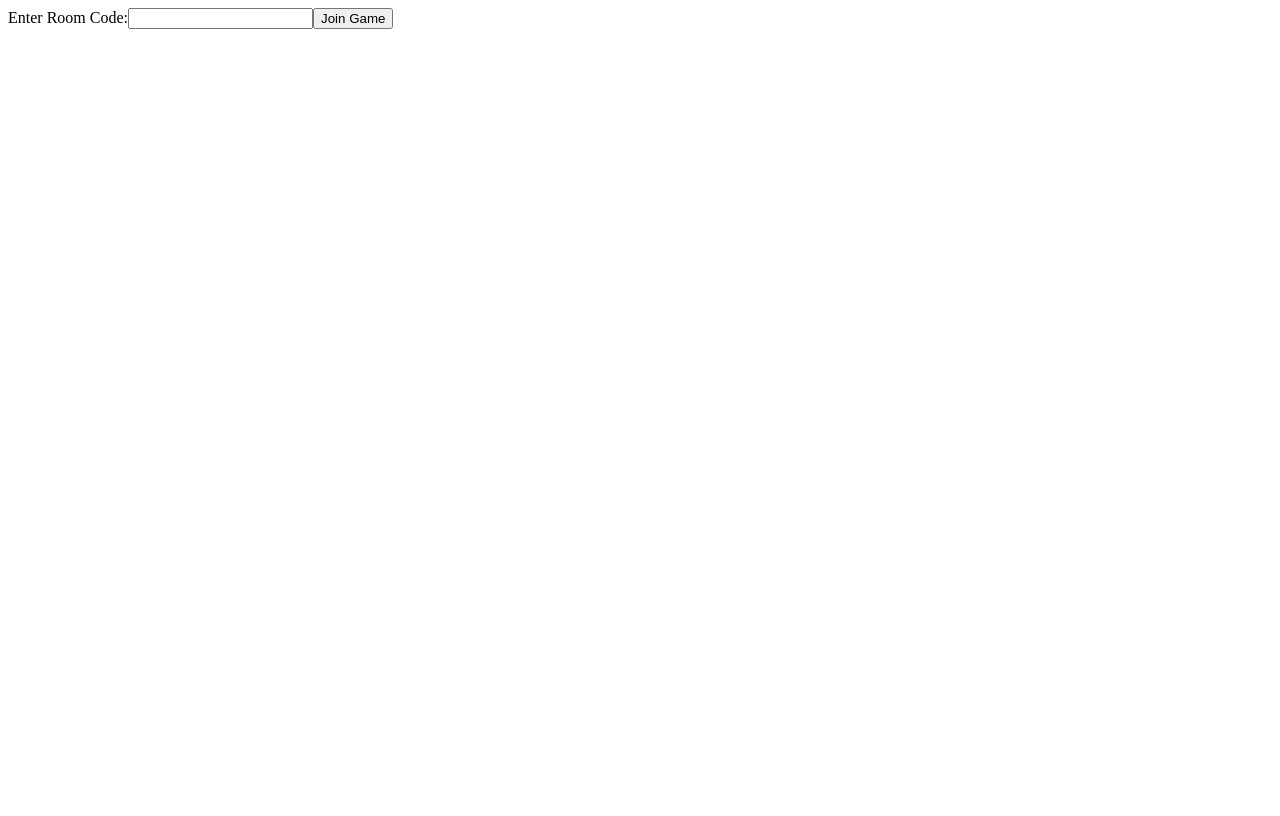
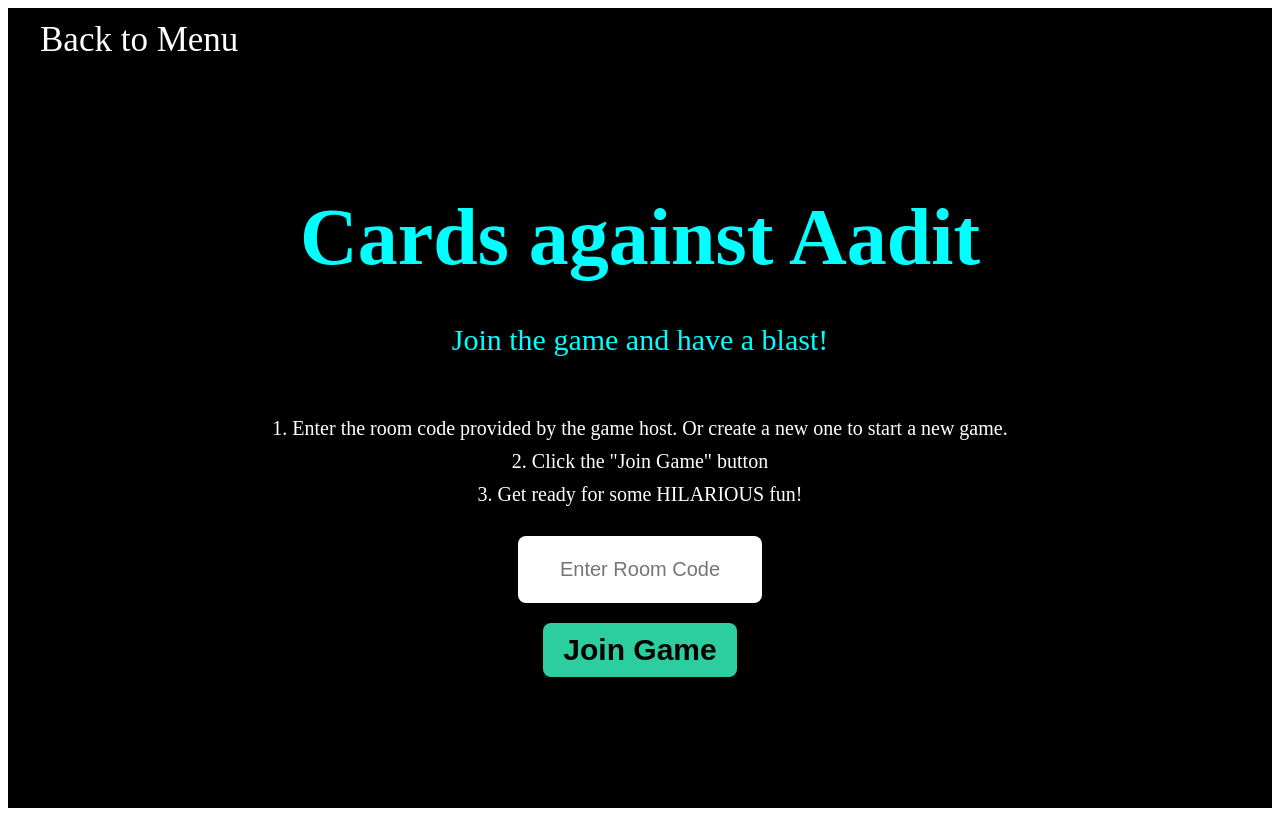
Before and after one commit to aadit6/cardsAgainstAadit, a React (Create React App) app in the folder client/: page / in a window 1280 px wide. Built offline with nearby package versions, Linux system fonts and the light colour scheme.

Commit message:
created UI fully for the join page - may change later on

```diff
--- a/client/package.json
+++ b/client/package.json
@@ -3,6 +3,10 @@
   "version": "0.1.0",
   "private": true,
   "dependencies": {
+    "@emotion/react": "^11.11.1",
+    "@emotion/styled": "^11.11.0",
+    "@mui/material": "^5.15.0",
+    "@mui/styled-engine-sc": "^6.0.0-alpha.8",
     "@testing-library/jest-dom": "^5.17.0",
     "@testing-library/react": "^13.4.0",
     "@testing-library/user-event": "^13.5.0",
--- a/client/src/components/App.jsx
+++ b/client/src/components/App.jsx
@@ -1,23 +1,15 @@
-// App.js
-
-import React, { useState } from 'react';
-import JoinGame from './joinGame';
+import React from 'react';
+import { BrowserRouter as Router, Routes, Route } from 'react-router-dom';
+import JoinGame from './JoinGame';
 
 const App = () => {
-  const [currentRoom, setCurrentRoom] = useState(null);
-
-  const handleJoin = (room) => {
-    setCurrentRoom(room);
-  };
-
   return (
-    <div>
-      {currentRoom ? (
-        <p>You are in Room: {currentRoom}</p>
-      ) : (
-        <JoinGame onJoin={handleJoin} />
-      )}
-    </div>
+    <Router>
+      <Routes>
+        <Route path="/" element={<JoinGame />} />
+        {/* Add more routes as needed */}
+      </Routes>
+    </Router>
   );
 };
 
--- /dev/null
+++ b/client/src/components/JoinGameHeader.jsx
@@ -0,0 +1,35 @@
+// JoinGameHeader.jsx
+import React from 'react';
+import styled from 'styled-components';
+
+const HeaderContainer = styled.div`
+  display: flex;
+  flex-direction: column;
+  align-items: center;
+  margin-top: 0px; /* Added margin for spacing */
+`;
+
+const GameTitle = styled.h1`
+  font-size: 80px; /* Increased font size */
+  color: #fff;
+  margin-bottom: 10px;
+  color: aqua;
+`;
+
+const GameSubtitle = styled.p`
+  font-size: 30px; /* Increased font size */
+  color: #ccc;
+  text-align: left;
+  color: aqua;
+`;
+
+const JoinGameHeader = () => {
+  return (
+    <HeaderContainer>
+      <GameTitle>Cards against Aadit</GameTitle>
+      <GameSubtitle>Join the game and have a blast!</GameSubtitle>
+    </HeaderContainer>
+  );
+};
+
+export default JoinGameHeader;
--- /dev/null
+++ b/client/src/components/JoinGameInstructions.jsx
@@ -0,0 +1,33 @@
+// JoinGameInstructions.jsx
+import React from 'react';
+import styled from 'styled-components';
+
+const InstructionsWrapper = styled.div`
+  text-align: center;
+  margin: 20px;
+`;
+
+const Instruction = styled.p`
+  font-size: 20px;
+  color: #fff;
+  text-align: centre;
+  margin: 10px;
+`;
+
+const JoinGameInstructions = () => {
+  return (
+    <InstructionsWrapper>
+      <Instruction>
+        1. Enter the room code provided by the game host. Or create a new one to start a new game.
+      </Instruction>
+      <Instruction>
+        2. Click the "Join Game" button
+      </Instruction>
+      <Instruction>
+        3. Get ready for some HILARIOUS fun!
+      </Instruction>
+    </InstructionsWrapper>
+  );
+};
+
+export default JoinGameInstructions;
--- a/client/src/components/joinGame.jsx
+++ b/client/src/components/joinGame.jsx
@@ -1,8 +1,88 @@
-// JoinGame.jsx
+// Import necessary libraries
+import React, { useRef, useState } from 'react';
+import { Link } from 'react-router-dom';
+import styled from 'styled-components';
+import axios from "axios";
+import JoinGameHeader from './JoinGameHeader';
+import JoinGameInstructions from './JoinGameInstructions';
 
-import React, { useRef, useState } from 'react';
-import axios from 'axios';
+// Styled components for styling
+const JoinGameWrapper = styled.div`
+  display: flex;
+  flex-direction: column;
+  align-items: center;
+  justify-content: center;
+  height: 100vh;
+  background-color: #000;
+`;
 
+const JoinGameForm = styled.form`
+  display: flex;
+  flex-direction: column;
+  align-items: center;
+  width: 100%; /* Increase the width */
+  max-width: 1000px; /* Set a maximum width */
+  margin: 0 auto; /* Center the form horizontally */
+`;
+
+// const JoinGameLabel = styled.label`
+//   color: #fff;
+//   font-size: 18px;
+//   margin-bottom: 10px;
+// `;
+
+const JoinGameInput = styled.input`
+  appearance: none;
+  border-radius: 8px;
+  padding: 20px;
+  border: 2px solid transparent;
+  text-align: center;
+  transition: border-color 0.25s;
+  max-width: 200px;
+  font-size: 20px;
+
+  &:focus {
+    outline: 0;
+    border-color: #2cce9f;
+  }
+`;
+
+const JoinGameButton = styled.button`
+  background: #2cce9f;
+  color: #000;
+  font-size: 30px;
+  border: 0;
+  padding: 10px 20px;
+  border-radius: 8px;
+  margin-top: 20px;
+  font-weight: bold;
+  cursor: pointer;
+  transition: opacity 0.25s;
+
+  &:hover,
+  &:focus,
+  &:disabled {
+    opacity: 0.8;
+    outline: 0;
+  }
+`;
+
+const BackButton = styled(Link)`
+  color: #fff;
+  text-decoration: none;
+  font-size: 35px;
+  position: absolute;
+  top: 20px;
+  left: 40px;
+  cursor: pointer;
+`;
+
+const ErrorMessage = styled.p`
+  color: red;
+  margin-top: 10px;
+`
+
+// JoinGame component
 const JoinGame = ({ onJoin }) => {
     const joinGameInputRef = useRef(null);
     const [errorMsg, setErrorMsg] = useState('');
@@ -13,7 +93,7 @@ const JoinGame = ({ onJoin }) => {
 
       try {
         setLoading(true);
-      const response = await axios.post('http://localhost:3001/api/checkRoom', {
+        const response = await axios.post(`http://localhost:3001/api/checkRoom`, {
           roomCode: joinGameInputRef.current.value,
         });
 
@@ -31,21 +111,24 @@ const JoinGame = ({ onJoin }) => {
     };
 
     return (
-    <div>
-      <form onSubmit={handleJoinGame}>
-        <label htmlFor="roomCode">Enter Room Code:</label>
-        <input
+      <JoinGameWrapper>
+        <BackButton to={`http://localhost:3001/menu`}>Back to Menu</BackButton>
+        <JoinGameHeader />
+        <JoinGameInstructions />
+        <JoinGameForm onSubmit={handleJoinGame}>
+          <JoinGameInput
             type="text"
             id="roomCode"
             ref={joinGameInputRef}
             disabled={loading}
+            placeholder="Enter Room Code"
           />
-        <button type="submit" disabled={loading}>
+          <JoinGameButton type="submit" disabled={loading}>
             Join Game
-        </button >
-      </form>
-      {errorMsg && <p>{errorMsg}</p>}
-    </div>
+          </JoinGameButton>
+        </JoinGameForm>
+        {errorMsg && <ErrorMessage>{errorMsg}</ErrorMessage>}
+      </JoinGameWrapper>
     );
   };
 
```
Also changed, not shown: 1 other file (tests, documents, lock files or other folders). Lines whose indentation alone changed are shown as unchanged.
